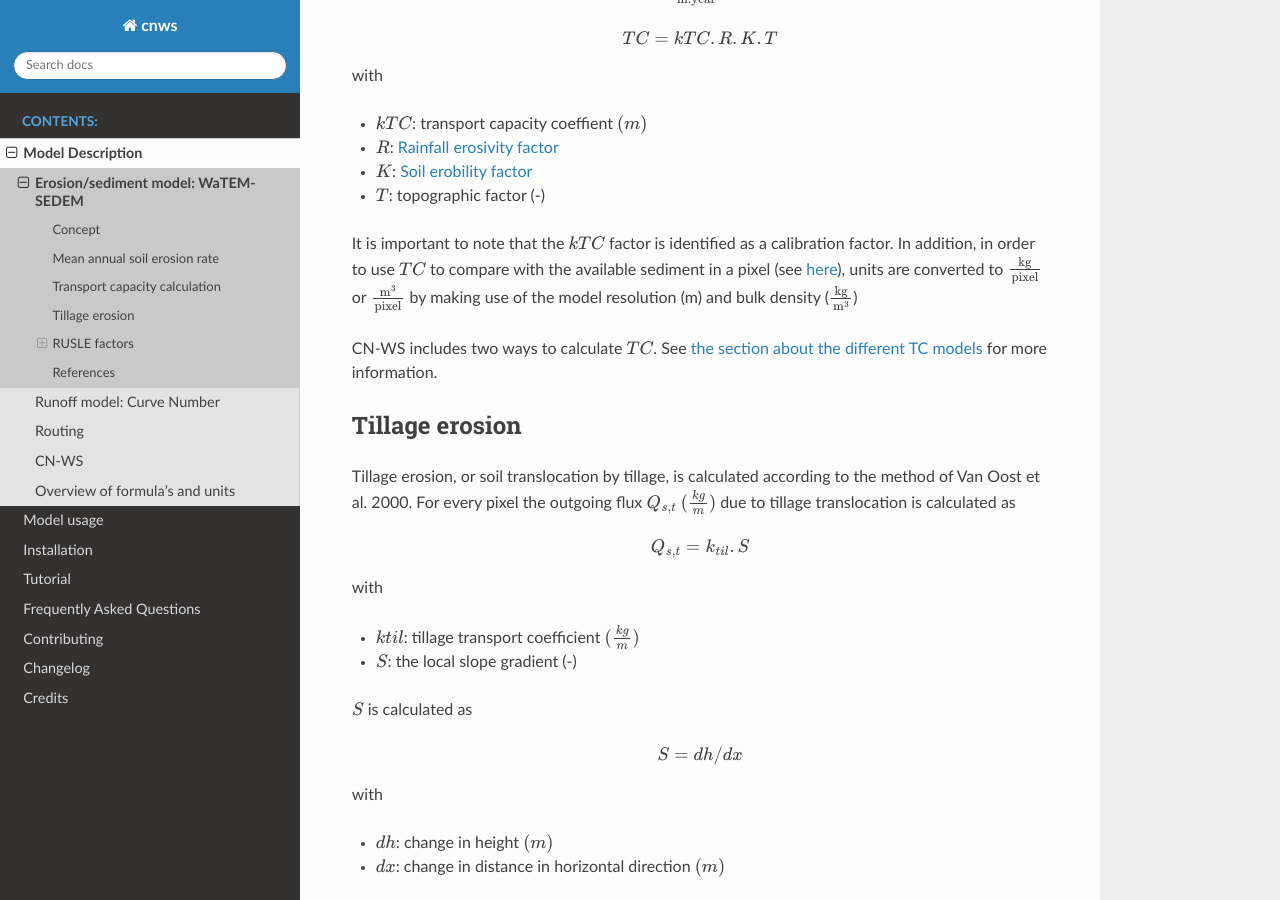
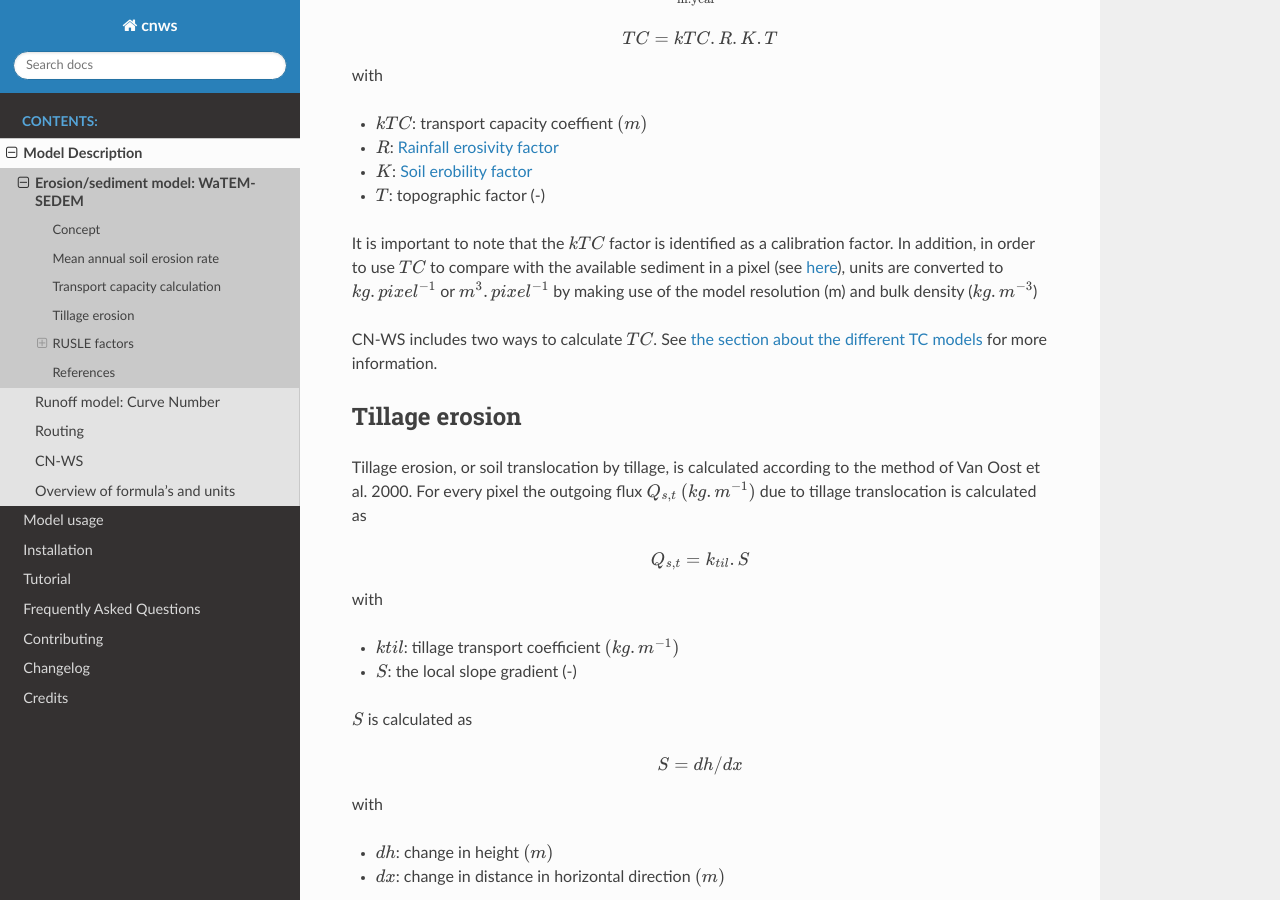
Before and after one commit to watem-sedem/watem-sedem, a Sphinx documentation site: the page built from docs/watem-sedem.rst, in a window 1280 px wide and 900 px high, scrolled down 1453 px. Built offline with Sphinx 7.4.7 and the Read the Docs theme 2.0.0, drawn with Linux system fonts in a browser that asks for light colours; some of the changed text lies outside the part shown.

Commit message:
Convert even more units to TeX syntax

```diff
--- a/docs/watem-sedem.rst
+++ b/docs/watem-sedem.rst
@@ -92,9 +92,9 @@ with
 It is important to note that the :math:`kTC` factor is identified as a
 calibration factor. In addition, in order to use :math:`TC` to compare with the
 available sediment in a pixel (see :ref:`here <Concept>`), units are converted
-to :math:`\frac{\text{kg}}{\text{pixel}}` or
-:math:`\frac{\text{m}^3}{\text{pixel}}` by making use of the model resolution
-(m) and bulk density (:math:`\frac{\text{kg}}{\text{m}^3}`)
+to :math:`kg.pixel^{-1}` or
+:math:`m^3.pixel^{-1}` by making use of the model resolution
+(m) and bulk density (:math:`kg.m^{-3}`)
 
 CN-WS includes two ways to calculate :math:`TC`. See
 :ref:`the section about the different TC models <TCmodel>` for more information.
@@ -106,14 +106,14 @@ Tillage erosion
 
 Tillage erosion, or soil translocation by tillage, is calculated according to
 the method of Van Oost et al. 2000. For every pixel the outgoing flux
-:math:`Q_{s,t}` :math:`(\frac{kg}{m})`  due to tillage translocation is calculated as
+:math:`Q_{s,t}` :math:`(kg.m^{-1})`  due to tillage translocation is calculated as
 
 .. math::
     Q_{s,t} = k_{til}.S
 
 with
 
-- :math:`ktil`: tillage transport coefficient :math:`(\frac{kg}{m})`
+- :math:`ktil`: tillage transport coefficient :math:`(kg.m^{-1})`
 - :math:`S`: the local slope gradient (-)
 
 :math:`S` is calculated as
@@ -173,7 +173,7 @@ with
  - :math:`m_j`, increment :math:`k`: number of rain event in year :math:`j`
  - :math:`E`: the total kinetic energy of one single rain event
    (:math:`\frac{J}{m^2}`).
- - :math:`I_{30}` (:math:`\frac{mm}{h}`): the maximum rain intensity
+ - :math:`I_{30}` (:math:`mm.h^{-1}`): the maximum rain intensity
    recorded within 30 consecutive minutes.
 
 The total kinetic energy for one single rain event can be defined as:
```
